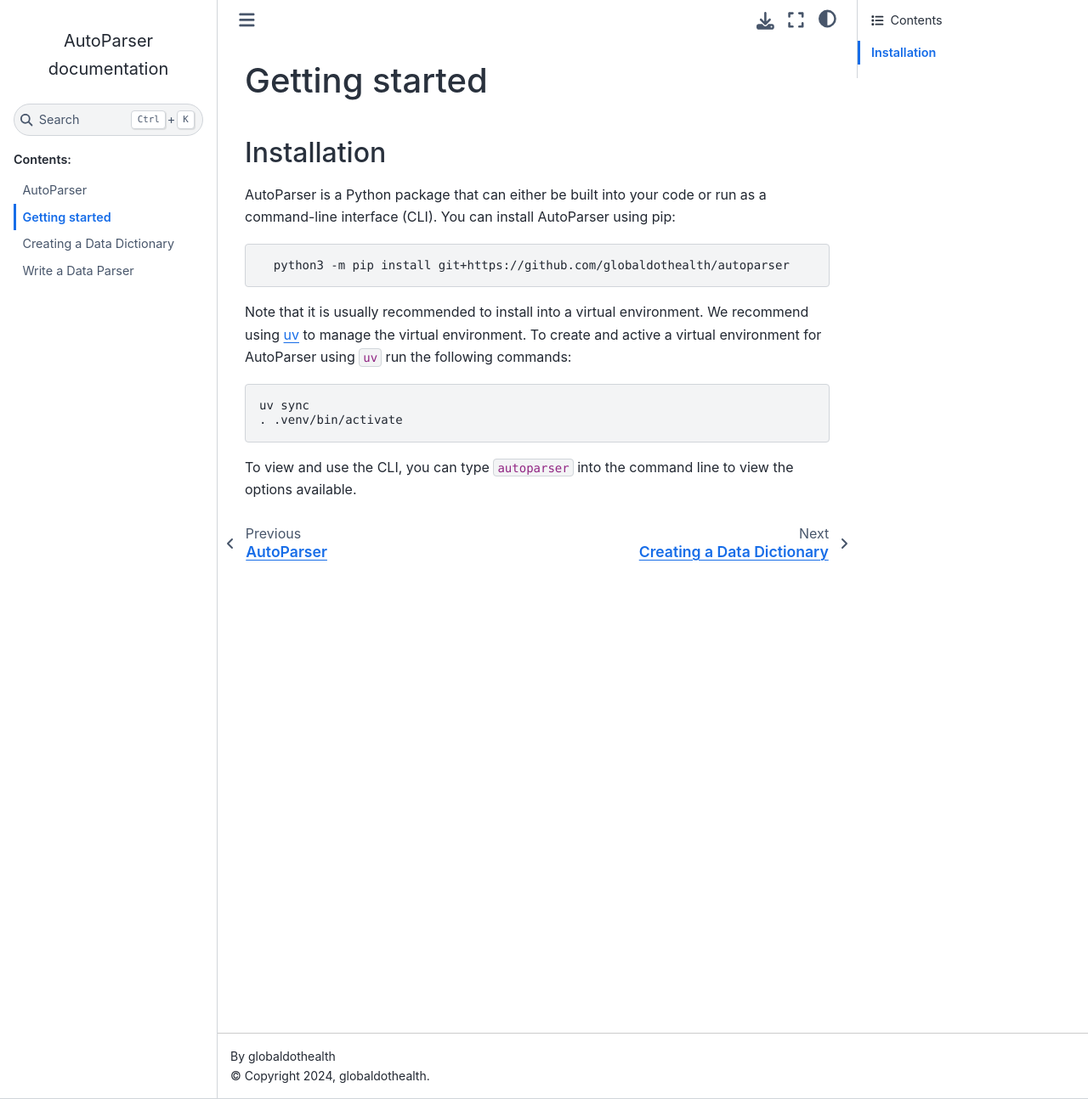
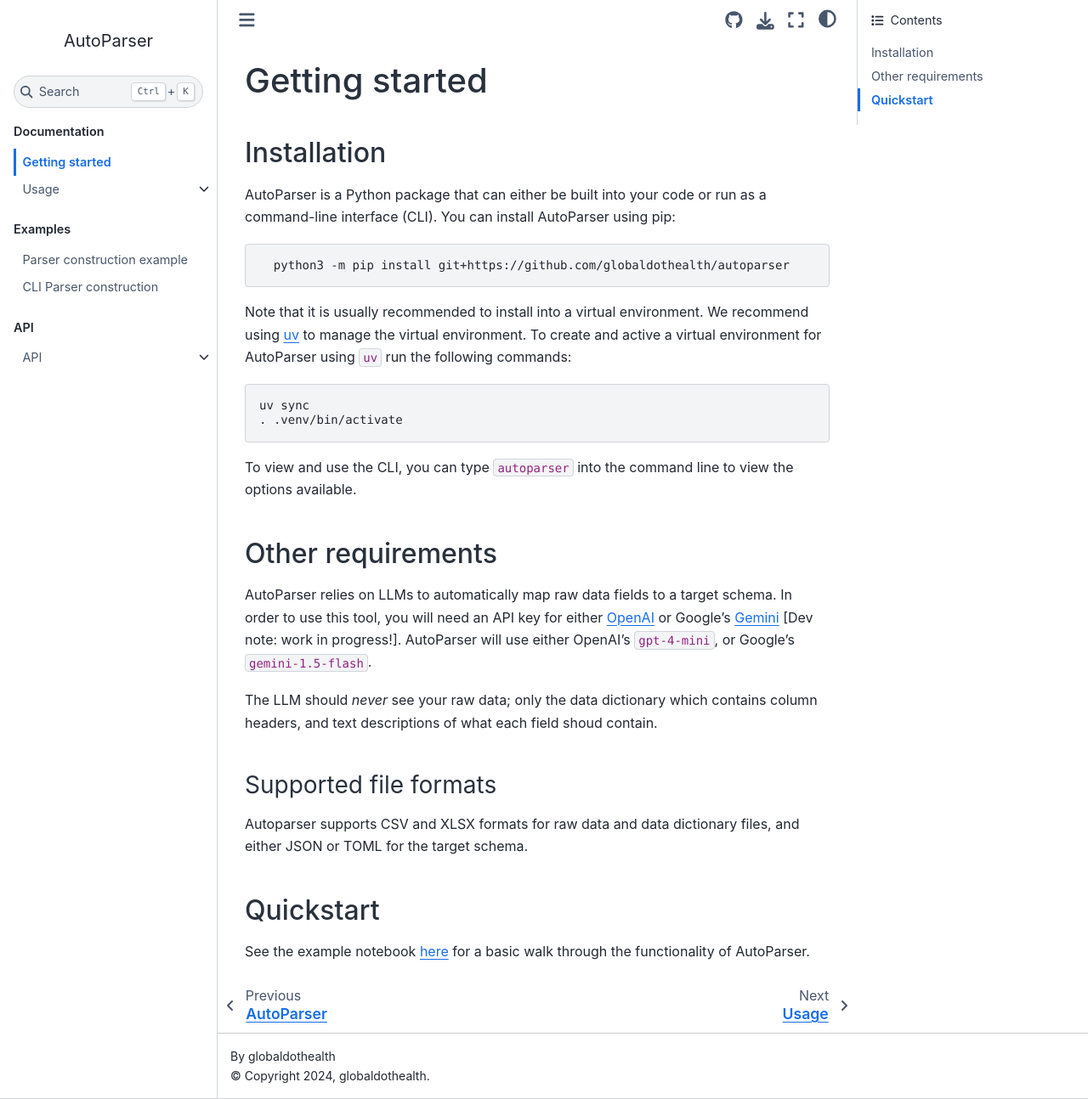
Before and after one commit to globaldothealth/autoparser, a Sphinx documentation site: the page built from docs/getting_started/index.md, in a window 1280 px wide and 1294 px high. Shown: the whole window at 85% size. Built offline with Sphinx 7.4.7 and the Sphinx Book theme 1.1.4, drawn with Linux system fonts in a browser that asks for light colours.

Commit message:
Improvements to documentation (#2)
Adds examples and API reference

````diff
--- a/docs/conf.py
+++ b/docs/conf.py
@@ -32,4 +32,10 @@
 # https://www.sphinx-doc.org/en/master/usage/configuration.html#options-for-html-output
 html_theme = "sphinx_book_theme"
 html_logo = "images/logo.png"
+html_title = "AutoParser"
 html_static_path = ["_static"]
+
+html_theme_options = {
+    "repository_url": "https://github.com/globaldothealth/autoparser",
+    "use_repository_button": True,
+}
--- a/docs/getting_started/index.md
+++ b/docs/getting_started/index.md
@@ -16,4 +16,24 @@
 . .venv/bin/activate
 ```
 
-To view and use the CLI, you can type `autoparser` into the command line to view the options available.
+To view and use the CLI, you can type `autoparser` into the command line to view the
+options available.
+
+## Other requirements
+
+AutoParser relies on LLMs to automatically map raw data fields to a target schema.
+In order to use this tool, you will need an API key for either [OpenAI](https://platform.openai.com/docs/quickstart/create-and-export-an-api-key)
+or Google's [Gemini](https://aistudio.google.com/apikey) [Dev note: work in progress!].
+AutoParser will use either OpenAI's `gpt-4-mini`, or Google's `gemini-1.5-flash`.
+
+The LLM should *never* see your raw data; only the data dictionary which contains
+column headers, and text descriptions of what each field shoud contain.
+
+### Supported file formats
+Autoparser supports CSV and XLSX formats for raw data and data dictionary files, and either
+JSON or TOML for the target schema.
+
+## Quickstart
+
+See the example notebook [here](../examples/example.ipynb) for a basic walk through the
+functionality of AutoParser.
````
Also changed, not shown: docs/api/create_mapping.md (added, +16 -0 lines), docs/api/dict_writer.md (added, +20 -0 lines), docs/api/index.md (added, +9 -0 lines), docs/api/make_toml.md (added, +17 -0 lines), docs/examples/cli_example.md (added, +47 -0 lines), docs/index.md (+31 -8 lines), docs/usage/data_dict.md (+2 -4 lines), docs/usage/index.md (added, +8 -0 lines), docs/usage/parser_generation.md (+3 -3 lines), docs/examples/example.ipynb (added), 2 other files.
